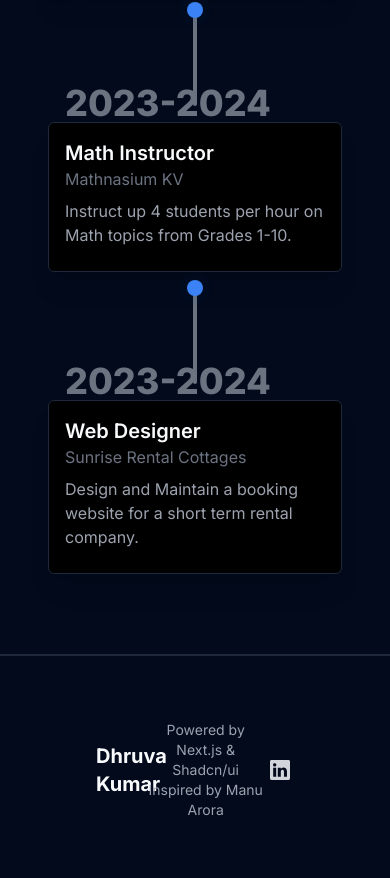
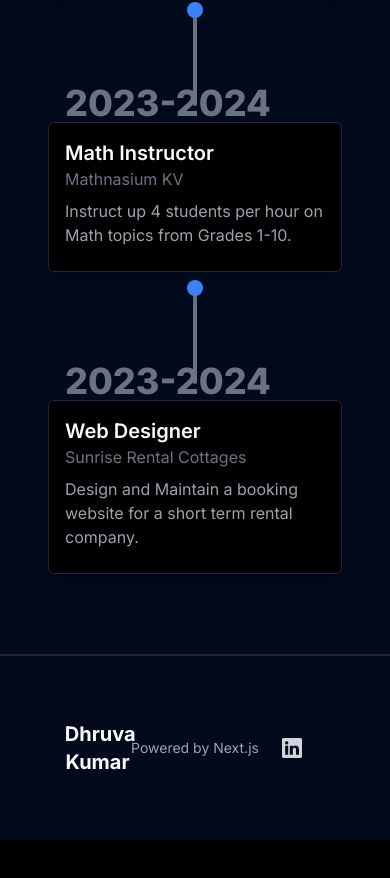
Before and after one commit to dhruva-dk/portfolio, a Next.js app: page /experience in a window 390 px wide. Shown: the part 414-1292 px from the top of the page. After the commit the page ends 1254 px from the top, so only its background shows below. Built offline with nearby package versions, Linux system fonts and the light colour scheme.

Commit message:
Mobile footer responsiveness
Removed extra text
Removed container class on div to have wider space

```diff
--- a/components/Footer.tsx
+++ b/components/Footer.tsx
@@ -4,13 +4,12 @@ import userData from '@/constants/user'
 const Footer = () => {
   return (
     <footer className="p-16 border-solid border-t-2 border-muted bg-card">
-      <div className='container mx-auto flex items-center justify-evenly text-center'>
+      <div className='mx-auto flex items-center justify-evenly text-center'>
       <div className='w-1/4 justify-center'>
         <h1 className="text-xl font-bold">{userData.name}</h1>
       </div>
       <div className='flex-col items-center text-center justify-center'>
-        <p className="text-sm flex-grow text-gray-400">Powered by Next.js & Shadcn/ui</p>
-        <p className="text-sm flex-grow text-gray-400">Inspired by Manu Arora</p>
+        <p className="text-sm text-gray-400">Powered by Next.js</p>
       </div>
       <div className="w-1/4 space-x-4 flex flex-row items-center justify-center">
             <a
```
Also changed, not shown: public/projects/Screenshot 2024-07-12 at 7.54.41 PM.png (added).
